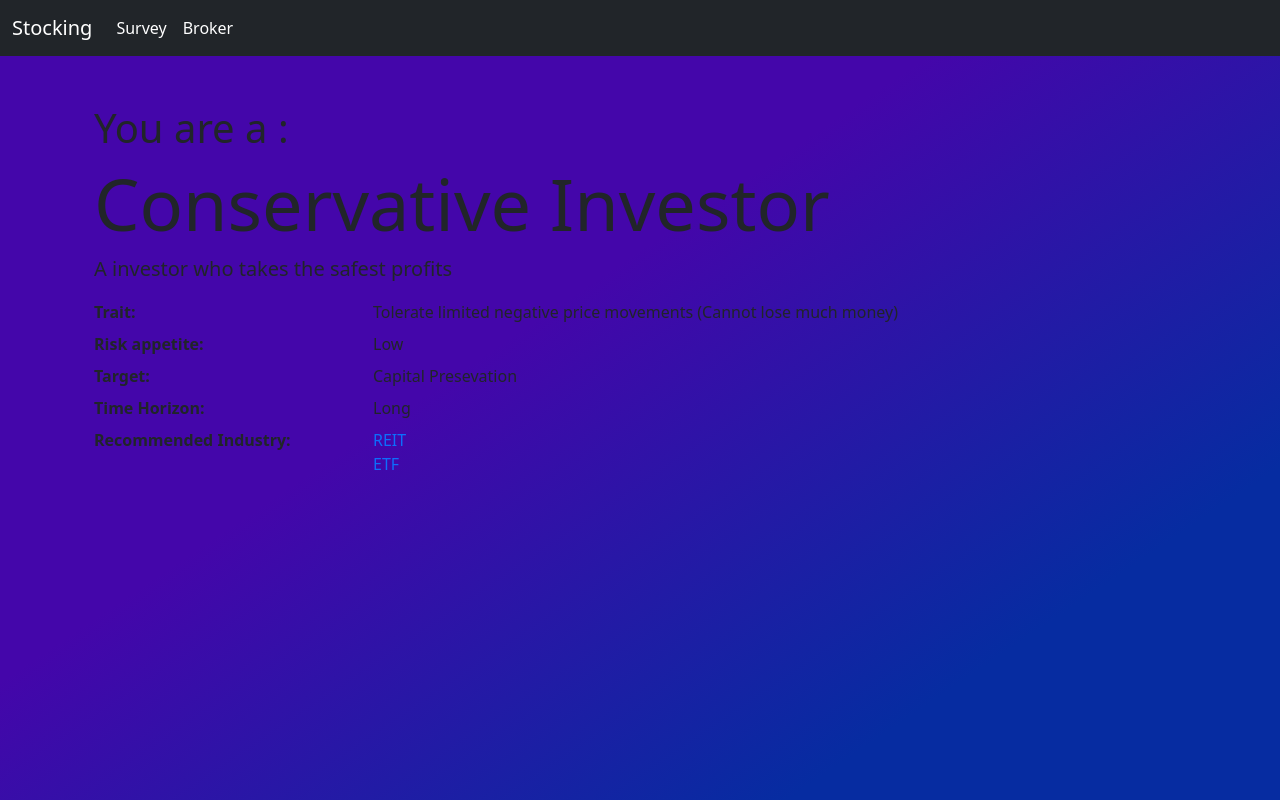
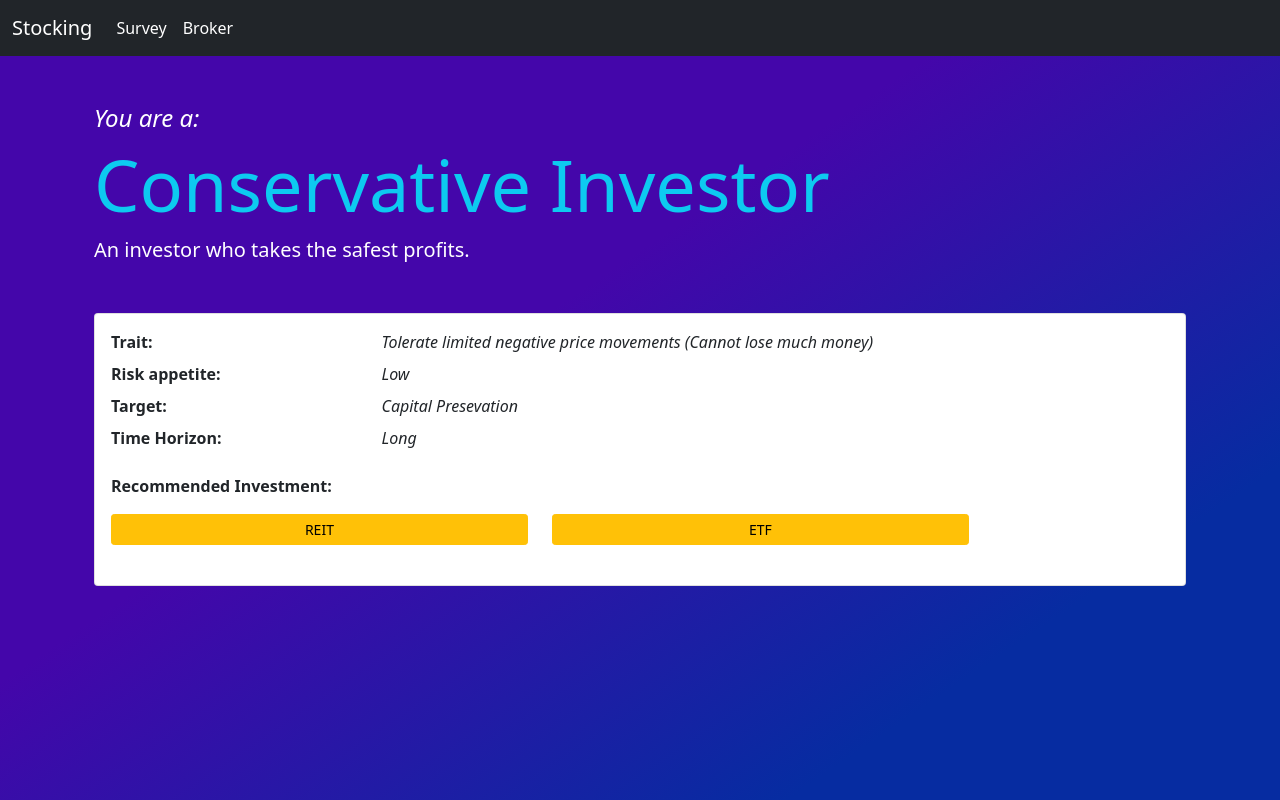
Before and after one commit to ajmal017/stocking, a Vue app: page /result/1 in a window 1280 px wide. Built offline with nearby package versions, Linux system fonts and the light colour scheme.

Commit message:
style result

```diff
--- a/src/App.vue
+++ b/src/App.vue
@@ -17,7 +17,7 @@
       </div>
     </div>
   </nav>
-  <div class="container pt-5 px-4">
+  <div class="container pt-5 px-4 text-white">
     <router-view/>
   </div>
 </template>
--- a/src/assets/investors.js
+++ b/src/assets/investors.js
@@ -1,7 +1,7 @@
 export const investors=[
   {
     name:'Conservative Investor',
-    description:'A investor who takes the safest profits',
+    description:'An investor who takes the safest profits.',
     trait:'Tolerate limited negative price movements (Cannot lose much money)',
     risk:'Low',
     target:'Capital Presevation',
@@ -21,7 +21,7 @@ export const investors=[
   },
   {
     name:'Balanced Investor',
-    description:'Perfectly Balanced, as all things should be',
+    description:'Perfectly Balanced, as all things should be.',
     trait:'Tolerate moderate negative price movements (Can afford to lose some money)',
     risk:'Medium',
     target:'Capital preservation + Capital gain',
@@ -41,7 +41,7 @@ export const investors=[
   },
   {
     name:'Aggressive Investor',
-    description:'Danger is your middlename',
+    description:'Danger is your middlename.',
     trait:'Tolerate substantial negative price movements (Can afford to lose a lot of money)',
     risk:'High',
     target:'Substantial capital gain',
--- a/src/views/Result.vue
+++ b/src/views/Result.vue
@@ -1,41 +1,48 @@
 <template>
-  <h1>
-    You are a :
-  </h1>
-  <h1 class="display-2">
+  <h4 class="fst-italic">
+    You are a:
+  </h4>
+  <h1 class="display-2 text-info">
     {{investor.name}}
   </h1>
   <p class="lead">
     {{investor.description}}
   </p>
+  <div class="card text-dark mt-5">
+    <div class="card-body">
       <dl class="row">
         <dt class="col-sm-3">Trait:</dt>
-    <dd class="col-sm-9">{{investor.trait}}</dd>
+        <dd class="col-sm-9 fst-italic">{{investor.trait}}</dd>
 
         <dt class="col-sm-3">Risk appetite:</dt>
-    <dd class="col-sm-9">{{investor.risk}}
+        <dd class="col-sm-9 fst-italic">{{investor.risk}}
         </dd>
 
         <dt class="col-sm-3">Target:</dt>
-    <dd class="col-sm-9">{{investor.target}}
+        <dd class="col-sm-9 fst-italic">{{investor.target}}
         </dd>
 
         <dt class="col-sm-3">Time Horizon:</dt>
-    <dd class="col-sm-9">{{investor.timeHorizon}}
+        <dd class="col-sm-9 fst-italic">{{investor.timeHorizon}}
         </dd>
 
-    <dt class="col-sm-3">Recommended Industry:</dt>
-    <dd class="col-sm-9">
+        <dt class="col-sm-3 mt-3">Recommended Investment:</dt>
+        <dd class="row mt-3">
+          <div
+            v-for="(industry, index) in investor.recommendation"
+            :key="index"
+            class="col-5">
             <router-link
-        class="text-decoration-none d-block"
+              class="btn btn-sm btn-warning d-block animate__animated animate__pulse"
               :to="{name:'Industry', params: {id:industry.id}}"
-        v-for="(industry, index) in investor.recommendation"
-        :key="index">
+              >
               {{industry.name}}
             </router-link>
+          </div>
         </dd>
-
       </dl>
+    </div>
+  </div>
 
 </template>
 
```
Lines whose indentation alone changed are shown as unchanged.
